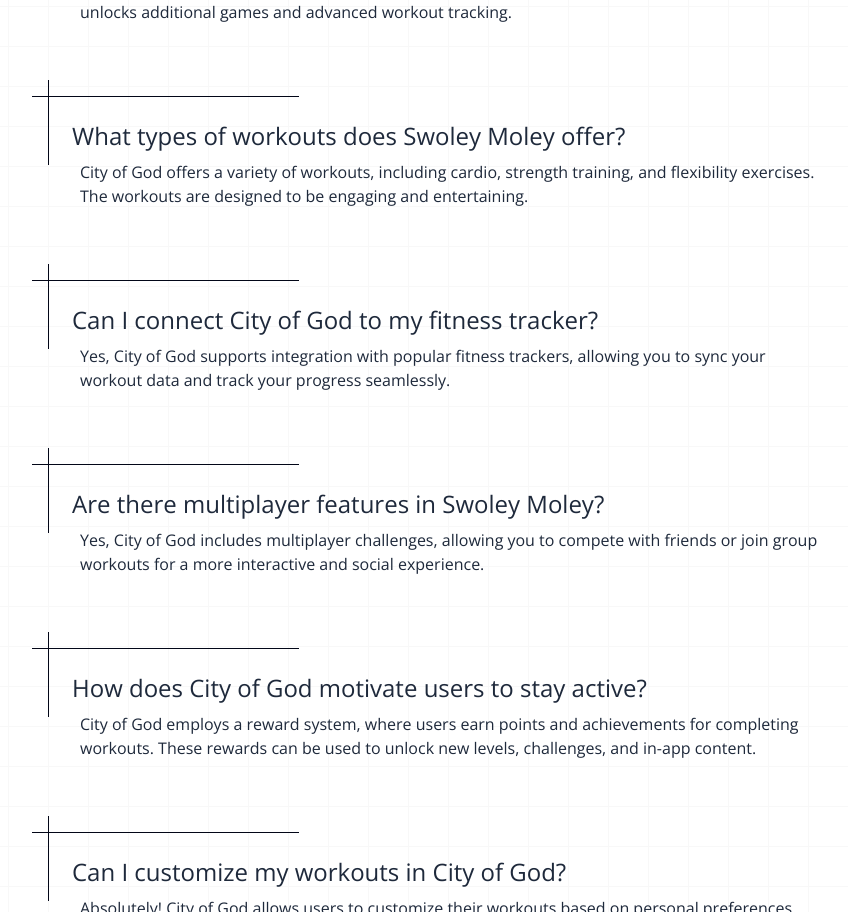
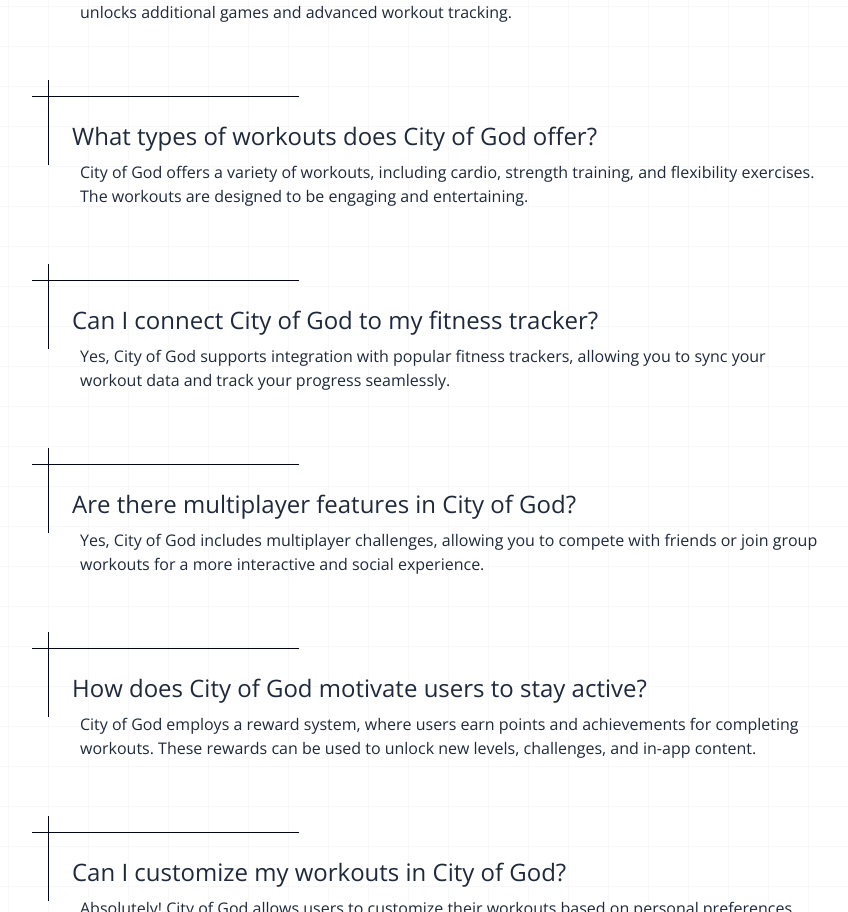
Before and after one commit to Woldreamz/City-of-God, a SvelteKit app: page / in a window 1280 px wide. Shown: the part 4634-5546 px from the top of the page, without its empty margins (192-1040 px from the left). Built offline with nearby package versions, Linux system fonts and the light colour scheme.

Commit message:
City of God

```diff
--- a/src/components/FAQs.svelte
+++ b/src/components/FAQs.svelte
@@ -14,7 +14,7 @@
             ans: "Yes, City of God offers a free version with basic features. There is also a premium subscription that unlocks additional games and advanced workout tracking.",
         },
         {
-            question: "What types of workouts does Swoley Moley offer?",
+            question: "What types of workouts does City of God offer?",
             ans: "City of God offers a variety of workouts, including cardio, strength training, and flexibility exercises. The workouts are designed to be engaging and entertaining.",
         },
         {
@@ -22,7 +22,7 @@
             ans: "Yes, City of God supports integration with popular fitness trackers, allowing you to sync your workout data and track your progress seamlessly.",
         },
         {
-            question: "Are there multiplayer features in Swoley Moley?",
+            question: "Are there multiplayer features in City of God?",
             ans: "Yes, City of God includes multiplayer challenges, allowing you to compete with friends or join group workouts for a more interactive and social experience.",
         },
         {
```
